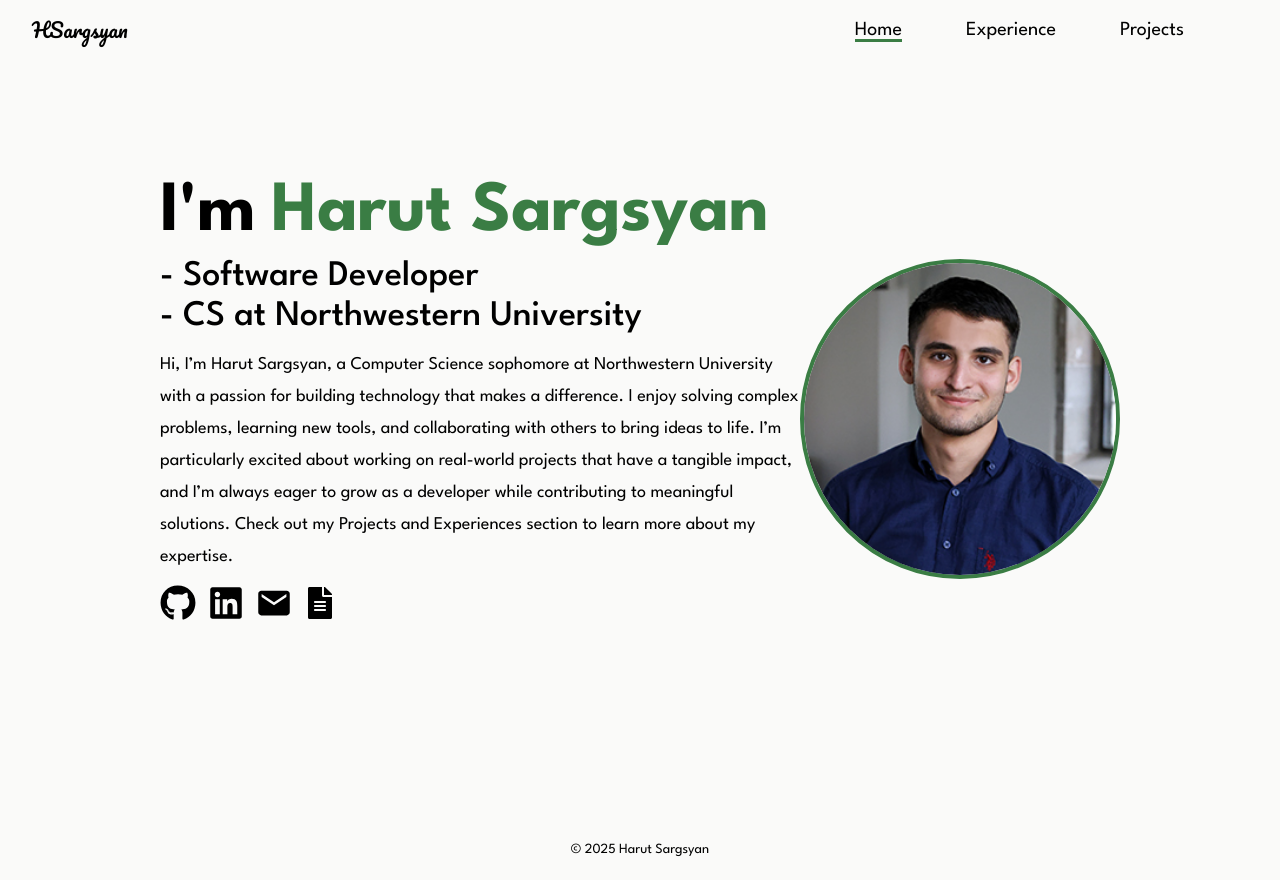
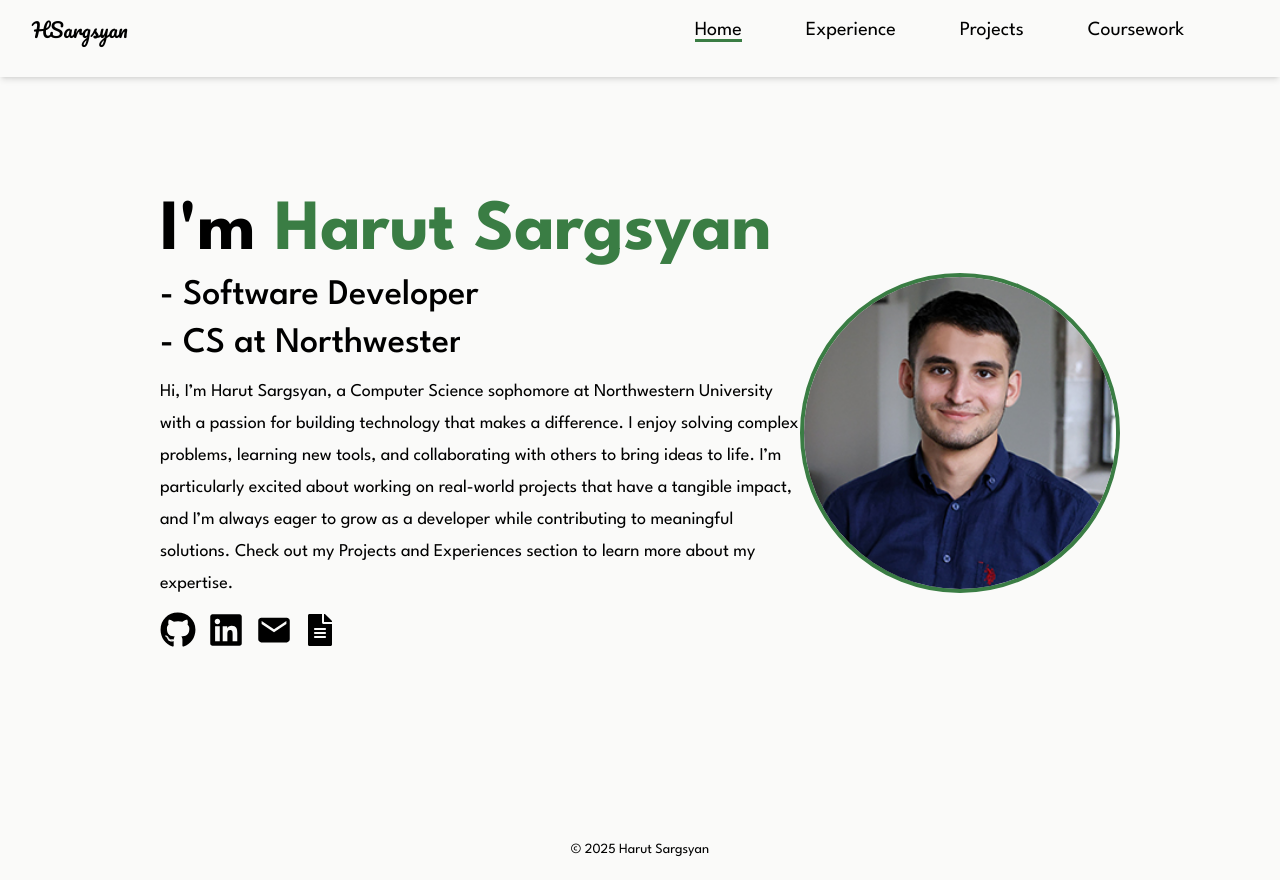
Before and after one commit to HarutSargsyan/harutsargsyan.github.io, a React (Vite) app: page / in a window 1280 px wide. Built offline with nearby package versions, Linux system fonts and the light colour scheme.

Commit message:
added coursework

```diff
--- a/src/App.tsx
+++ b/src/App.tsx
@@ -3,6 +3,7 @@ import NavBar from "./components/NavBar";
 import Home from "./pages/Home";
 import Projects from "./pages/Projects";
 import Experience from "./pages/Experience";
+import Coursework from "./pages/Coursework";
 
 function App() {
   return (
@@ -15,6 +16,7 @@ function App() {
               <Route path="/" element={<Home />} />
               <Route path="/projects" element={<Projects />} />
               <Route path="/experience" element={<Experience />} />
+              <Route path="/coursework" element={<Coursework />} />
             </Routes>
           </main>
         </div>
--- /dev/null
+++ b/src/components/CourseBox.tsx
@@ -0,0 +1,36 @@
+export default ({
+  title,
+  bullets,
+  tags,
+}: {
+  title: string;
+  bullets: string[];
+  tags?: string[];
+}) => {
+  return (
+    <div className="group flex gap-6 rounded-lg bg-white p-5">
+      <div className="">
+        <h2 className="text-2xl font-semibold mb-2 group-hover:text-primary">
+          {title}
+        </h2>
+        <ul className="list-disc pl-5 space-y-2 mb-3">
+          {bullets.map((b, i) => (
+            <li key={i}>{b}</li>
+          ))}
+        </ul>
+        {tags && tags.length > 0 && (
+          <div className="flex gap-2 mt-1 flex-wrap">
+            {tags.map((tag, i) => (
+              <span
+                key={i}
+                className="px-3 py-1 rounded-full bg-gray-200 group-hover:bg-secondary text-gray-700 text-sm font-medium"
+              >
+                {tag}
+              </span>
+            ))}
+          </div>
+        )}
+      </div>
+    </div>
+  );
+};
--- a/src/components/NavBar.tsx
+++ b/src/components/NavBar.tsx
@@ -33,7 +33,7 @@ export default function NavBar() {
   };
 
   return (
-    <div className="sticky top-0 z-50 mb-8 flex justify-between w-full px-8 py-4 bg-stone-50">
+    <div className="sticky top-0 z-50 mb-8 flex justify-between w-full px-8 py-4 bg-stone-50 shadow-md">
       <div className="font-logo text-xl hover:text-primary">HSargsyan</div>
       {!isOpenNav ? (
         <RxHamburgerMenu onClick={toggleNav} size={25} className="sm:hidden" />
@@ -56,9 +56,9 @@ export default function NavBar() {
           <li>
             <StyledNavLink toggleNav={toggleNav} to="/projects">Projects</StyledNavLink>
           </li>
-          {/* <li>
+          <li>
             <StyledNavLink toggleNav={toggleNav} to="/coursework">Coursework</StyledNavLink>
-          </li> */}
+          </li>
         </ul>
       </div>
     </div>
--- a/src/index.css
+++ b/src/index.css
@@ -19,3 +19,87 @@
     }
   }
 }
+
+/* Typing animation utilities */
+@keyframes typing {
+  from { width: 0 }
+  to { width: 100% }
+}
+
+@keyframes blink {
+  0%, 100% { border-color: transparent }
+  50% { border-color: var(--color-primary) }
+}
+
+.typing {
+  overflow: hidden;
+  white-space: nowrap;
+  display: inline-block;
+  position: relative;
+}
+
+.typing-slow {
+  animation-duration: 2.5s, .8s;
+}
+
+.typing-delay-1 {
+  animation-delay: .4s, .4s;
+}
+
+/* Caret animations using opacity */
+@keyframes caret-blink { 0%,100% { opacity: 0 } 50% { opacity: 1 } }
+@keyframes caret-hide { to { opacity: 0 } }
+
+/* Base caret (hidden by default; revealed by seq classes) */
+.typing::after {
+  content: "";
+  display: inline-block;
+  width: 2px;
+  height: 1em;
+  background: var(--color-primary);
+  margin-left: 2px;
+  opacity: 0;
+}
+
+/* Half-height caret variant */
+.caret-half::after {
+  height: 0.6em;
+  transform: translateY(0.2em);
+}
+
+/* Sequential presets: duration, start delay, and finite blink count */
+.typing-seq-1 {
+  animation:
+    typing 2s steps(30, end) 0s 1 both;
+}
+.typing-seq-1::after {
+  animation:
+    caret-blink .8s step-end 0s 3,
+    caret-hide 0s linear 2s 1 forwards;
+  opacity: 1;
+}
+
+.typing-seq-2 {
+  /* starts after seq-1 completes */
+  /* "- Software Developer" is 20 visible characters including spaces and dash */
+  animation:
+    typing 2s steps(20, end) 2.1s 1 both;
+}
+.typing-seq-2::after {
+  animation:
+    caret-blink .8s step-end 2.1s 3,
+    caret-hide 0s linear 4.1s 1 forwards;
+  opacity: 1;
+}
+
+.typing-seq-3 {
+  /* starts after seq-2 completes */
+  animation:
+    typing 2.2s steps(32, end) 4.4s 1 both;
+}
+.typing-seq-3::after {
+  animation:
+    caret-blink .8s step-end 4.4s 3,
+    caret-hide 0s linear 6.6s 1 forwards;
+  opacity: 1;
+}
--- a/src/pages/Coursework.tsx
+++ b/src/pages/Coursework.tsx
@@ -1,5 +1,57 @@
-
+import CourseBox from "../components/CourseBox";
 
 export default () => {
+  return (
+    <div className="animate-fade">
+      <h2 className="text-2xl mb-5 font-bold">Coursework</h2>
 
+      <div className="px-2 sm:px-20 flex flex-col gap-6">
+        <CourseBox
+          title="Database Systems"
+          bullets={[
+            "Modeled domains with ER diagrams and relational schemas",
+            "Designed normalized schemas and implemented them with SQL",
+            "Wrote complex queries and ACID transactions",
+            "Built app backends interfacing with RDBMS drivers",
+            "Applied indexes, storage layouts, and query optimization",
+          ]}
+          tags={["SQL", "Relational Algebra", "Transactions", "Indexing"]}
+        />
+
+        <CourseBox
+          title="Scalable Software Architecture"
+          bullets={[
+            "Built cloud services resilient to crashes and restarts",
+            "Served many concurrent users via network APIs",
+            "Applied 3‑tier design: frontend, backend, database",
+            "Used SQL/NoSQL, queues, caches, CDNs, load balancers, serverless",
+            "Practiced DevOps: CI/CD, staging, containers/VMs, logging, monitoring",
+          ]}
+          tags={["Cloud", "APIs", "CDN", "Load Balancing", "CI/CD", "Containers"]}
+        />
+
+        <CourseBox
+          title="Programming Languages"
+          bullets={[
+            "Explored language paradigms and runtime semantics",
+            "Reasoned about types, memory, and safety guarantees",
+            "Implemented interpreters/components to study evaluation models",
+          ]}
+          tags={["Type Systems", "Interpreters", "Semantics"]}
+        />
+
+        <CourseBox
+          title="Parallel Computing"
+          bullets={[
+            "Studied shared/distributed memory, CPU vs GPU, multicore/multiprocessor",
+            "Used models: threads, OpenMP, MPI, CUDA, MapReduce",
+            "Handled race conditions, synchronization, barriers, deadlocks",
+            "Analyzed caching, coherence, consistency, profiling, speedup, Amdahl’s law",
+            "Discussed lock‑free data structures and parallel algorithms",
+          ]}
+          tags={["OpenMP", "MPI", "CUDA", "Amdahl's Law"]}
+        />
+      </div>
+    </div>
+  );
 }
--- a/src/pages/Home.tsx
+++ b/src/pages/Home.tsx
@@ -6,18 +6,15 @@ export default () => {
     <div className="flex flex-col md:flex-row items-center justify-between md:mt-25 animate-fade">
       <div className="flex-[1] flex flex-col justify-center md:max-w-170">
         <div className="flex mb-2">
-          <span className="text-4xl md:text-7xl mr-4 font-bold">
-            I'm{" "}
-          </span>{" "}
-          <span className="text-4xl md:text-7xl text-primary font-bold">
-            Harut Sargsyan
+          <span className="text-4xl md:text-7xl text-primary font-bold typing typing-seq-1">
+            <span className="text-black">I'm</span> Harut Sargsyan
           </span>
         </div>
         <div className="flex flex-col mb-3">
-          <span className="text-2xl md:text-4xl font-medium overflow-hidden whitespace-nowrap pr-5">
+          <span className="text-2xl md:text-4xl font-medium overflow-hidden whitespace-nowrap typing typing-seq-2 caret-half">
             - Software Developer
           </span>
-          <span className="text-2xl md:text-4xl font-medium overflow-hidden whitespace-nowrap">
+          <span className="text-2xl md:text-4xl font-medium overflow-hidden whitespace-nowrap typing typing-seq-3">
             - CS at Northwestern University
           </span>
         </div>
```
Also changed, not shown: 1 other file (tests, documents, lock files or other folders).
